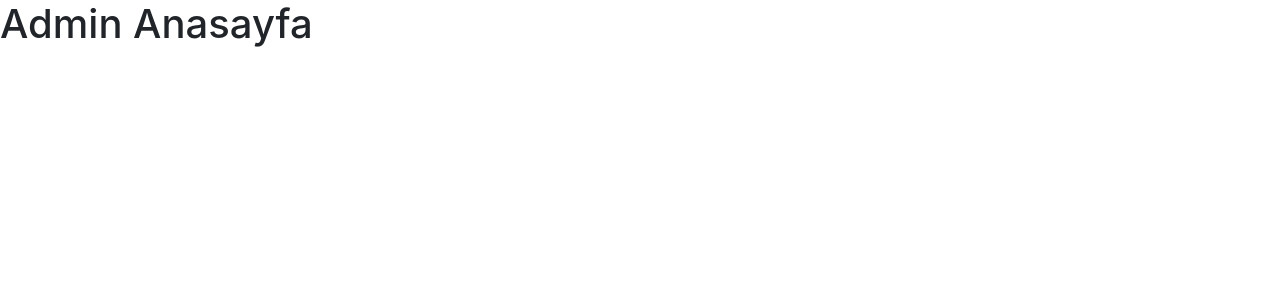
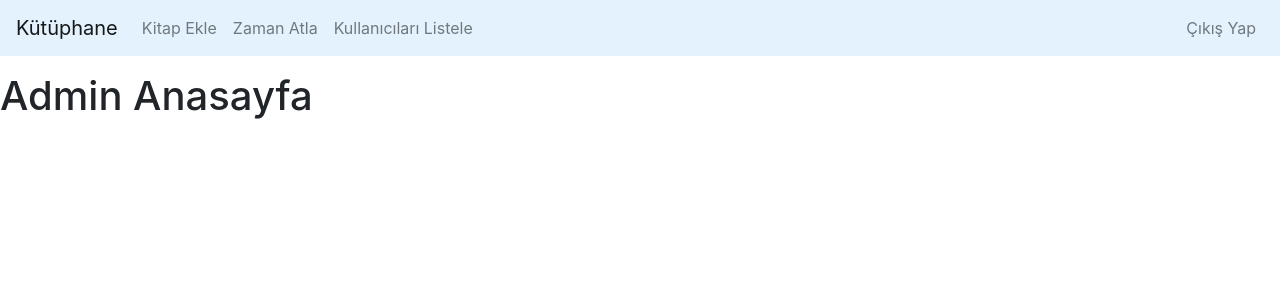
Before and after one commit to metetik/yazlab21, a Django app: page / in a window 1280 px wide. Shown: the top 300 px of the page. Run offline with Django 3.2, Linux system fonts and the light colour scheme; a user stored in the database is signed in; some libraries are stand-ins or nearby versions.

Commit message:
navbar eklendi

```diff
--- a/web/web/templates/admin_home.html
+++ b/web/web/templates/admin_home.html
@@ -1,5 +1,6 @@
 {% extends 'base.html' %}
 {% block title %}Anasayfa{% endblock title %}
 {% block body %}
+    {% include 'includes/navbar.html' %}
     <h1>Admin Anasayfa</h1>
 {% endblock body %}
--- a/web/web/templates/base.html
+++ b/web/web/templates/base.html
@@ -8,6 +8,7 @@
     <link rel="stylesheet" href="https://stackpath.bootstrapcdn.com/bootstrap/4.4.1/css/bootstrap.min.css" integrity="sha384-Vkoo8x4CGsO3+Hhxv8T/Q5PaXtkKtu6ug5TOeNV6gBiFeWPGFN9MuhOf23Q9Ifjh" crossorigin="anonymous">
 </head>
 <body>
+    <br><br><br>
     {% block body %}
 
     {% endblock body %}
--- /dev/null
+++ b/web/web/templates/includes/navbar.html
@@ -0,0 +1,48 @@
+<nav class="navbar navbar-expand-lg navbar-light fixed-top" style="background-color: #e3f2fd;">
+  <a class="navbar-brand" href="{% url 'home' %}">Kütüphane</a>
+  <!--
+  <button class="navbar-toggler" type="button" data-toggle="collapse" data-target="#navbarNav" aria-controls="navbarNav" aria-expanded="false" aria-label="Toggle navigation">
+    <span class="navbar-toggler-icon"></span>
+  </button>
+  -->
+  {% if request.user.is_superuser %}
+    <div class="collapse navbar-collapse" id="navbarNav">
+      <ul class="navbar-nav navbar-left">
+        <li class="nav-item">
+          <a class="nav-link" href="{% url 'kitap_ekle' %}">Kitap Ekle</a>
+        </li>
+        <li class="nav-item">
+          <a class="nav-link" href="{% url 'zaman_atla' %}">Zaman Atla</a>
+        </li>
+        <li class="nav-item">
+          <a class="nav-link" href="{% url 'kullanici_listele' %}">Kullanıcıları Listele</a>
+        </li>
+      </ul>
+      <ul class="navbar-nav ml-auto">
+        <li class="nav-item">
+            <a class="nav-link" href="">Çıkış Yap</a>
+        </li>
+      </ul>
+    </div>
+  {% elif request.user.is_authenticated %}
+    <div class="collapse navbar-collapse" id="navbarNav">
+      <ul class="navbar-nav">
+        <li class="nav-item">
+          <a class="nav-link" href="{% url 'kitap_arama' %}">Kitap Ara</a>
+        </li>
+        <li class="nav-item">
+          <a class="nav-link" href="{% url 'kitap_alma' %}">Kitap Al</a>
+        </li>
+        <li class="nav-item">
+          <a class="nav-link" href="{% url 'kitap_verme' %}">Kitap Ver</a>
+        </li>
+      </ul>
+      <ul class="navbar-nav ml-auto">
+        <li class="nav-item">
+            <a class="nav-link" href="">Çıkış Yap</a>
+        </li>
+      </ul>
+    </div>
+  {% endif %}
+
+</nav>
--- a/web/web/templates/kitap_alma.html
+++ b/web/web/templates/kitap_alma.html
@@ -1,5 +1,6 @@
 {% extends 'base.html' %}
 {% block title %}Kitap Alma{% endblock title %}
 {% block body %}
+    {% include 'includes/navbar.html' %}
     <h1>Kitap Al<h1>
 {% endblock body %}
--- a/web/web/templates/kitap_arama.html
+++ b/web/web/templates/kitap_arama.html
@@ -1,5 +1,6 @@
 {% extends 'base.html' %}
 {% block title %}Kitap Arama{% endblock title %}
 {% block body %}
+    {% include 'includes/navbar.html' %}
     <h1>Kitap Arama<h1>
 {% endblock body %}
--- a/web/web/templates/kitap_ekle.html
+++ b/web/web/templates/kitap_ekle.html
@@ -1,5 +1,6 @@
 {% extends 'base.html' %}
 {% block title %}Kitap Ekle{% endblock title %}
 {% block body %}
+    {% include 'includes/navbar.html' %}
     <h1>Kitap Ekle<h1>
 {% endblock body %}
--- a/web/web/templates/kitap_verme.html
+++ b/web/web/templates/kitap_verme.html
@@ -1,5 +1,6 @@
 {% extends 'base.html' %}
 {% block title %}Kitap Verme{% endblock title %}
 {% block body %}
+    {% include 'includes/navbar.html' %}
     <h1>Kitap Verme<h1>
 {% endblock body %}
--- a/web/web/templates/kullanici_listele.html
+++ b/web/web/templates/kullanici_listele.html
@@ -1,5 +1,6 @@
 {% extends 'base.html' %}
 {% block title %}Kullanıcı Listeleme{% endblock title %}
 {% block body %}
+    {% include 'includes/navbar.html' %}
     <h1>Kullanıcı Listeleme<h1>
 {% endblock body %}
--- a/web/web/templates/user_home.html
+++ b/web/web/templates/user_home.html
@@ -1,5 +1,6 @@
 {% extends 'base.html' %}
 {% block title %}Anasayfa{% endblock title %}
 {% block body %}
+    {% include 'includes/navbar.html' %}
     <h1>Kullanıcı Anasayfa</h1>
 {% endblock body %}
--- a/web/web/templates/zaman_atla.html
+++ b/web/web/templates/zaman_atla.html
@@ -1,5 +1,6 @@
 {% extends 'base.html' %}
 {% block title %}Zaman Atla{% endblock title %}
 {% block body %}
+    {% include 'includes/navbar.html' %}
     <h1>Zaman Atla<h1>
 {% endblock body %}
```
Also changed, not shown: web/db.sqlite3.
